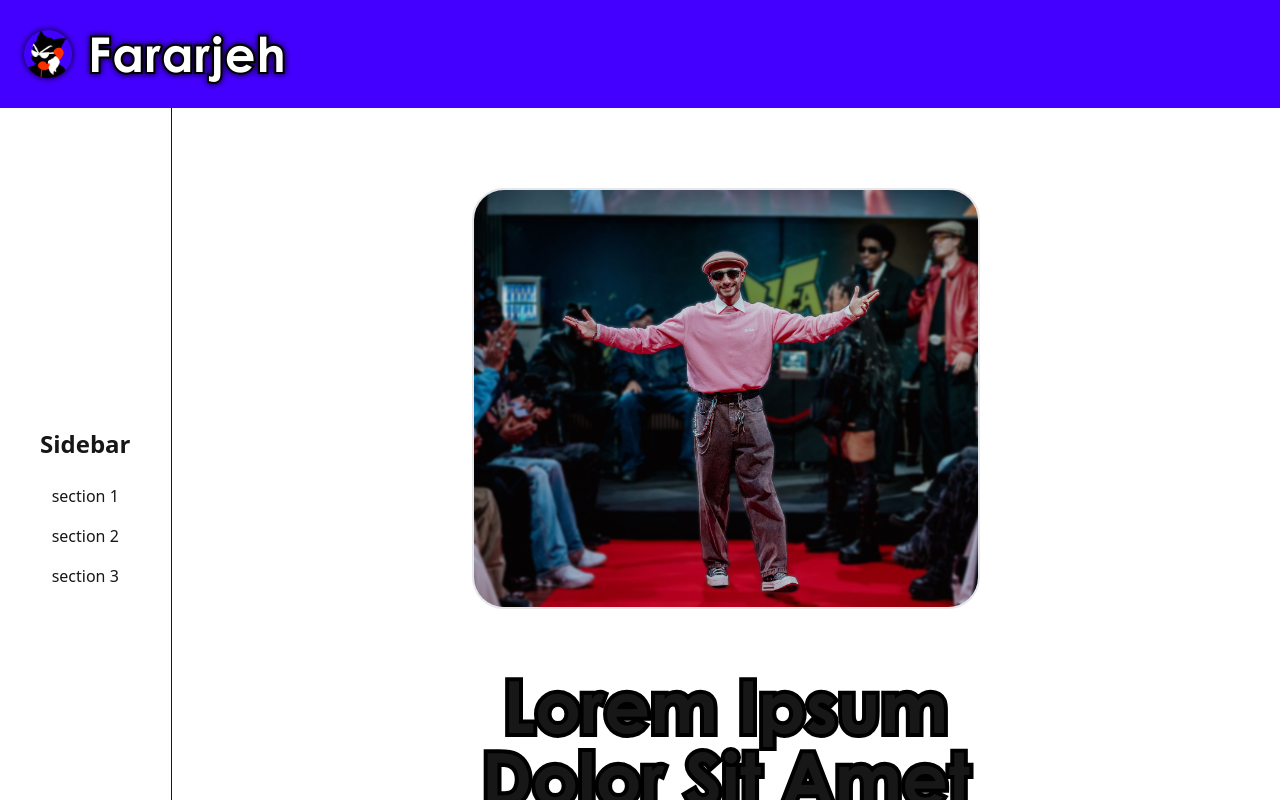
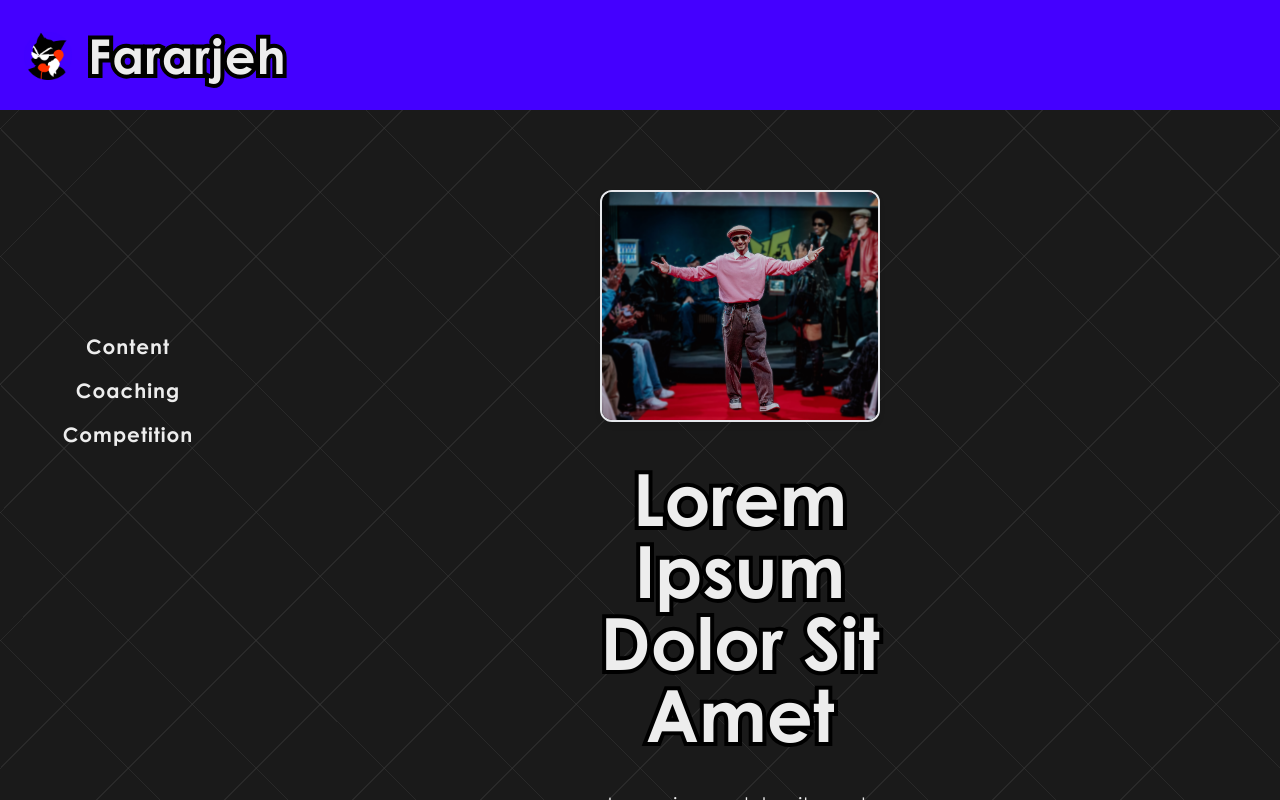
Before and after one commit to bfararjeh/nextjs-learning, a Next.js app: page / in a window 1280 px wide. Shown: the top 800 px of the page. Built offline with nearby package versions, Linux system fonts and the light colour scheme; no server answers.

Commit message:
Huge work on site
Majorly upgrades the aesthetic design, cleaned code by moving most css into the `globals.css` file, more work on the sidebar

```diff
--- a/src/app/(site)/career/page.tsx
+++ b/src/app/(site)/coaching/page.tsx
@@ -4,7 +4,7 @@ export default function Home() {
       <div>
         <div className={'m-8 font-centgoth'}>
           <p>
-            This is the career page.
+            This is the coaching page.
           </p>
         </div>
       </div>
--- a/src/app/globals.css
+++ b/src/app/globals.css
@@ -1,15 +1,8 @@
 @import "tailwindcss";
 
 :root {
-  --background: #ffffff;
-  --foreground: #171717;
-}
-
-@media (prefers-color-scheme: dark) {
-  :root {
-    --background: #1a1a1a;
-    --foreground: #ededed;
-  }
+  --background: #1a1a1a;
+  --foreground: #ededed;
 }
 
 @font-face {
@@ -33,71 +26,86 @@
 }
 
 @layer utilities {
-  .text-stroke-thick {
-    -webkit-text-stroke-width: 12px;
-    -webkit-text-stroke-color: black;
-    paint-order: stroke fill;
-  }
-
   .text-stroke {
     -webkit-text-stroke-width: 8px;
-    -webkit-text-stroke-color: black;
-    paint-order: stroke fill;
-  }
-
-  .text-stroke-thin {
-    -webkit-text-stroke-width: 4px;
-    -webkit-text-stroke-color: black;
-    paint-order: stroke fill;
-  }
-
-  .text-stroke-thinnest {
-    -webkit-text-stroke-width: 2px;
     -webkit-text-stroke-color: black;
     paint-order: stroke fill;
   }
 }
 
 @layer base {
-  .header {
+
+  .footerButton {
+    @apply flex-1 flex items-center gap-3 font-centgoth font-bold justify-center text-3xl px-4 py-2 bg-fararjeh text-white transition hover:bg-gradient-to-b hover:from-fararjeh hover:to-fararjeh-dim hover:text-gray-300;
+  }
+
+  .image {
+    @apply max-h-full rounded-xl m-auto shadow-md;
+  }
+
+  h1 {
+    @apply font-centgoth font-bold text-7xl text-center;
+    -webkit-text-stroke-width: 8px;
+    -webkit-text-stroke-color: black;
+    paint-order: stroke fill;
+  }
+
+  h2 {
     @apply font-centgoth font-bold text-4xl text-center;
     -webkit-text-stroke-width: 4px;
     -webkit-text-stroke-color: black;
     paint-order: stroke fill;
   }
 
-  .header-xl {
-    @apply font-centgoth font-bold text-7xl text-center;
-    -webkit-text-stroke-width: 8px;
-    -webkit-text-stroke-color: black;
-    paint-order: stroke fill;
+  p {
+    @apply font-centgoth text-xl text-center;
   }
 
-  .paragraph {
-    @apply font-centgoth text-xl text-center px-20;
+  section {
+    @apply flex flex-col justify-between items-center py-20;
   }
 
-  .image {
-    @apply object-scale-down max-h-full drop-shadow-md rounded-xl m-auto;
+  body {
+    @apply bg-[var(--background)] text-[var(--foreground)];
   }
 
-  .footerButton {
-    @apply flex-1 flex items-center gap-3 font-centgoth font-bold justify-center text-3xl px-4 py-2 bg-fararjeh text-white transition hover:bg-gradient-to-b hover:from-fararjeh hover:to-fararjeh-dim hover:text-gray-300;
+  header {
+    @apply bg-[#4400ff] pt-8 flex justify-center items-center gap-2.5;
   }
 }
 
-body {
-  background: var(--background);
-  color: var(--foreground);
+#sidebar {
+  @apply font-centgoth font-bold text-xl tracking-wider
 }
 
-header {
-  background-color: #4400ff;
-  color: white;
-  padding-top: 30px;
-  display: flex;
-  justify-content: center;
-  align-items:center;
-  gap: 10px;
-  font-size: 2.5rem;
+#backgroundL span {
+  z-index:-1;
+  opacity:.5;
+  background-color:#383838;
+  width:1px;
+  height:1450vh;
+  position:fixed;
+  top:0px;
+  transform: rotate(45deg); /* Rotate the line */
+  transform-origin: top left; /* Adjust rotation pivot */
 }
+
+#backgroundL span:nth-child(n) {
+  left: calc(10% * (n));
+}
+
+#backgroundR span {
+  z-index:-1;
+  opacity:.5;
+  background-color:#383838;
+  width:1px;
+  height:1450vh;
+  position:fixed;
+  top:0px;
+  transform: rotate(315deg); /* Rotate the line */
+  transform-origin: top left; /* Adjust rotation pivot */
+}
+
+#backgroundR span:nth-child(n) {
+  right: calc(10% * (n));
+}
--- a/src/app/layout.tsx
+++ b/src/app/layout.tsx
@@ -13,8 +13,9 @@ export default function RootLayout({children,}: Readonly<{children: React.ReactN
   return (
     <html lang="en">
       <body className="min-h-screen flex flex-col">
+
         <header className="px-6">
-          <div className="mb-[30px] flex items-center w-full gap-4 drop-shadow-[0_0_3px_black]">
+          <div className="mb-[30px] flex items-center w-full gap-4">
             <Image
               src="/icons/fararjeh.png"
               alt="Site Icon"
@@ -23,7 +24,7 @@ export default function RootLayout({children,}: Readonly<{children: React.ReactN
             />
             <Link
               href="/"
-              className="font-centgoth font-bold text-5xl tracking-wide text-stroke-thin"
+              className="font-centgoth font-bold text-5xl tracking-wide text-stroke"
             >
               Fararjeh
             </Link>
@@ -33,7 +34,17 @@ export default function RootLayout({children,}: Readonly<{children: React.ReactN
           </div>
         </header>
 
-        <div className="flex-1">{children}</div>
+        <main className="flex flex-row">
+          <aside className="fixed w-64 max-w-72 flex flex-col top-0 h-screen justify-center items-center shrink-0">
+            <nav className="flex flex-col gap-4 mb-5">
+              <Link id="sidebar" href = "/content" className="text-center paragraph">Content</Link>
+              <Link id="sidebar" href = "/coaching" className="text-center paragraph">Coaching</Link>
+              <Link id="sidebar" href = "/competition" className="text-center paragraph">Competition</Link>
+            </nav>
+          </aside>
+
+          <div className="ml-[200px]">{children}</div>
+        </main>
 
         <footer className="mt-auto w-full">
           <nav className={"font-centgoth flex w-full justify-center"}>
@@ -41,7 +52,7 @@ export default function RootLayout({children,}: Readonly<{children: React.ReactN
                 href="https://youtube.com/@fararjeh"
                 target="_blank"
                 rel="noopener noreferrer"
-                className="footerButton text-stroke-thin"
+                className="footerButton text-stroke"
               >
                 <Image src="/icons/youtube.png" alt="YouTube" width={48} height={48}/>
                 YouTube</a>
@@ -50,7 +61,7 @@ export default function RootLayout({children,}: Readonly<{children: React.ReactN
                 href="https://x.com/balfararjeh"
                 target="_blank"
                 rel="noopener noreferrer"
-                className="footerButton text-stroke-thin"
+                className="footerButton text-stroke"
               >
                 <Image src="/icons/twitter.png" alt="Twitter" width={48} height={48}/>
                 Twitter</a>
@@ -59,7 +70,7 @@ export default function RootLayout({children,}: Readonly<{children: React.ReactN
                 href="https://metafy.gg/@fararjeh"
                 target="_blank"
                 rel="noopener noreferrer"
-                className="footerButton text-stroke-thin"
+                className="footerButton text-stroke"
               >
                 <Image src="/icons/metafy.png" alt="Metafy" width={48} height={48}/>
                 Metafy</a>
@@ -68,12 +79,25 @@ export default function RootLayout({children,}: Readonly<{children: React.ReactN
                 href="https://twitch.tv/fararjeh"
                 target="_blank"
                 rel="noopener noreferrer"
-                className="footerButton text-stroke-thin"
+                className="footerButton text-stroke"
               >
                 <Image src="/icons/twitch.png" alt="Twitch" width={40} height={32}/>
                 Twitch</a>
           </nav>
         </footer>
+
+        <div id="backgroundL">
+          {Array.from({ length: 15 }).map((_, i) => (
+            <span key={i} style={{ left: `${10 * (i + 1)}%` }}></span>
+          ))}
+        </div>
+
+        <div id="backgroundR">
+          {Array.from({ length: 15 }).map((_, i) => (
+            <span key={i} style={{ right: `${10 * (i + 1)}%` }}></span>
+          ))}
+        </div>
+
       </body>
     </html>
   );
--- a/src/app/page.tsx
+++ b/src/app/page.tsx
@@ -2,105 +2,93 @@
 import Image from "next/image";
 import { motion, useScroll, useTransform } from "framer-motion";
 import React from "react";
-import Link from "next/link";
-import ReturnSubs from "../components/ReturnSubs";
 
 export default function Home() {
   const { scrollYProgress } = useScroll();
-  const opacity1 = useTransform(scrollYProgress, [0.1, 0.101], [0, 1]);
-  const opacity2 = useTransform(scrollYProgress, [0.45, 0.451], [0, 1]);
-  const opacity3 = useTransform(scrollYProgress, [0.75, 0.751], [0, 1]);
+  const opacity1 = useTransform(scrollYProgress, [0.3, 0.301], [0, 1]);
+  const opacity2 = useTransform(scrollYProgress, [0.55, 0.551], [0, 1]);
+  const opacity3 = useTransform(scrollYProgress, [0.8, 0.801], [0, 1]);
 
   return (
-    <div className="flex flex-row">
+    <main className="px-100">
 
-      <aside className="w-325 px-10 py-10 flex flex-col top-27 sticky h-screen justify-center items-center border-r">
-        <h2 className="text-2xl font-bold mb-6">Sidebar</h2>
-        <nav className="flex flex-col gap-4">
-          <p>section 1</p>
-          <p>section 2</p>
-          <p>section 3</p>
-        </nav>
-      </aside>
-
-
-      <div className="px-75">
+      <section id="about">
         <Image
           src="/home/showcase_1.png"
           alt="showcase"
-          width={900}
-          height={1}
+          width={850}
+          height={850}
           quality={100}
-          className="mt-20 rounded-4xl m-auto border-2 border-gray-200"
+          className="image border-2 border-gray-200 mb-10"
         />
 
-        <div>
-          <p className="header-xl mt-15">Lorem Ipsum Dolor Sit Amet</p>
-          <p className="paragraph mt-20">Lorem ipsum dolor sit amet, consectetur adipiscing elit. Duis eu auctor neque, eu rhoncus massa. Donec malesuada orci a ex blandit pretium. Proin a porttitor neque, non posuere massa. Nullam id varius leo. Vivamus dapibus, nibh eget facilisis iaculis, nibh odio viverra nunc, et mattis nibh neque sed dolor. Aliquam ante tellus, rhoncus pellentesque justo sed, bibendum placerat metus. Nam velit mi, posuere nec sem eu, interdum sodales turpis. Curabitur a massa non magna tempor auctor. Nunc enim erat, luctus ac est ut, blandit ultrices sem. Aenean placerat vel turpis sollicitudin fringilla. Aenean vel odio id elit suscipit ultrices non ac arcu. </p>
-        </div>
 
-        <div className="flex flex-col justify-between items-center px-12 py-20 gap-10">
-          <motion.div style={{ opacity: opacity1 }} className="transition-opacity duration-700 flex">
-            <div>
+          <h1>Lorem Ipsum Dolor Sit Amet</h1>
+          <p className="mt-10">Lorem ipsum dolor sit amet, consectetur adipiscing elit. Duis eu auctor neque, eu rhoncus massa. Donec malesuada orci a ex blandit pretium. Proin a porttitor neque, non posuere massa. Nullam id varius leo. Vivamus dapibus, nibh eget facilisis iaculis, nibh odio viverra nunc, et mattis nibh neque sed dolor. Aliquam ante tellus, rhoncus pellentesque justo sed, bibendum placerat metus. Nam velit mi, posuere nec sem eu, interdum sodales turpis. Curabitur a massa non magna tempor auctor. Nunc enim erat, luctus ac est ut, blandit ultrices sem. Aenean placerat vel turpis sollicitudin fringilla. Aenean vel odio id elit suscipit ultrices non ac arcu. </p>
+
+      </section>
+
+      <section id="test">
+        <motion.div style={{ opacity: opacity1 }} className="transition-opacity duration-700">
+          <div className="flex flex-row">
             <Image
               src="/home/fighting-games.jpg"
               alt="FGC"
-                width={3000}
-                height={1}
-                quality={100}
-                className="image"
-              />
-            </div>
-
-            <div className="flex flex-col justify-center">
-              <p className="header">Lorem Ipsum</p>
-              <p className="paragraph mt-20">Lorem ipsum dolor sit amet, consectetur adipiscing elit. Duis eu auctor neque, eu rhoncus massa. Donec malesuada orci a ex blandit pretium. Proin a porttitor neque, non posuere massa. Nullam id varius leo. Vivamus dapibus, nibh eget facilisis iaculis, nibh odio viverra nunc, et mattis nibh neque sed dolor. Aliquam ante tellus, rhoncus pellentesque justo sed, bibendum placerat metus. Nam velit mi, posuere nec sem eu, interdum sodales turpis. Curabitur a massa non magna tempor auctor. Nunc enim erat, luctus ac est ut, blandit ultrices sem. Aenean placerat vel turpis sollicitudin fringilla. Aenean vel odio id elit suscipit ultrices non ac arcu. </p>
-            </div>
-          </motion.div>
-
-          <motion.div style={{ opacity: opacity2 }} className="transition-opacity duration-700 flex">
-            <div className="flex flex-col justify-center">
-              <p className="header">Lorem Ipsum</p>
-              <p className="paragraph mt-20">Lorem ipsum dolor sit amet, consectetur adipiscing elit. Duis eu auctor neque, eu rhoncus massa. Donec malesuada orci a ex blandit pretium. Proin a porttitor neque, non posuere massa. Nullam id varius leo. Vivamus dapibus, nibh eget facilisis iaculis, nibh odio viverra nunc, et mattis nibh neque sed dolor. Aliquam ante tellus, rhoncus pellentesque justo sed, bibendum placerat metus. Nam velit mi, posuere nec sem eu, interdum sodales turpis. Curabitur a massa non magna tempor auctor. Nunc enim erat, luctus ac est ut, blandit ultrices sem. Aenean placerat vel turpis sollicitudin fringilla. Aenean vel odio id elit suscipit ultrices non ac arcu. </p>
-            </div>
-
-            <div>
-              <Image
-                src="/home/status.png"
-                alt="Metafy"
-                width={3000}
-                height={1}
-                quality={100}
-                className="image"
-              />
-            </div>
-          </motion.div>
-
-          <motion.div style={{ opacity: opacity3 }} className="transition-opacity duration-700 flex">
-
-            <div className="relative">
-              <Image
-                src="/home/sub-count-test.png"
-                alt="Sub Counter"
-                width={3000}
-                height={1}
+              width={500}
+              height={500}
               quality={100}
               className="image"
             />
 
-              <div className="mt-1 ml-1 absolute inset-0 flex flex-col justify-center text-center text-[5.5em] text-black font-sans font-semibold">
-                  <ReturnSubs />
+            <div className="bg-[#141414] self-center rounded-r-xl">
+              <h2 className="mt-10">Lorem Ipsum</h2>
+              <p className="py-10 px-10">Lorem ipsum dolor sit amet, consectetur adipiscing elit. Duis eu auctor neque, eu rhoncus massa. Donec malesuada orci a ex blandit pretium. Proin a porttitor neque, non posuere massa. Nullam id varius leo. Vivamus dapibus, nibh eget facilisis iaculis, nibh odio viverra nunc, et mattis nibh neque sed dolor. Aliquam ante tellus, rhoncus pellentesque justo sed, bibendum placerat metus. Nam velit mi, posuere nec sem eu, interdum sodales turpis. Curabitur a massa non magna tempor auctor. Nunc enim erat, luctus ac est ut, blandit ultrices sem. Aenean placerat vel turpis sollicitudin fringilla. Aenean vel odio id elit suscipit ultrices non ac arcu. </p>
+            </div>
+          </div>
+        </motion.div>
+      </section>
+
+      <section id="test">
+        <motion.div style={{ opacity: opacity2 }} className="transition-opacity duration-700">
+          <div className="flex flex-row">
+            <div className="bg-[#141414] self-center rounded-l-xl">
+              <h2 className="mt-10">Lorem Ipsum</h2>
+              <p className="py-10 px-10">Lorem ipsum dolor sit amet, consectetur adipiscing elit. Duis eu auctor neque, eu rhoncus massa. Donec malesuada orci a ex blandit pretium. Proin a porttitor neque, non posuere massa. Nullam id varius leo. Vivamus dapibus, nibh eget facilisis iaculis, nibh odio viverra nunc, et mattis nibh neque sed dolor. Aliquam ante tellus, rhoncus pellentesque justo sed, bibendum placerat metus. Nam velit mi, posuere nec sem eu, interdum sodales turpis. Curabitur a massa non magna tempor auctor. Nunc enim erat, luctus ac est ut, blandit ultrices sem. Aenean placerat vel turpis sollicitudin fringilla. Aenean vel odio id elit suscipit ultrices non ac arcu. </p>
             </div>
 
-            </div>
+            <Image
+              src="/home/status.png"
+              alt="Metafy"
+              width={500}
+              height={500}
+              quality={100}
+              className="image"
+            />
 
-            <div className="flex flex-col justify-center">
-              <p className="header">Lorem Ipsum</p>
-              <p className="paragraph mt-20">Lorem ipsum dolor sit amet, consectetur adipiscing elit. Duis eu auctor neque, eu rhoncus massa. Donec malesuada orci a ex blandit pretium. Proin a porttitor neque, non posuere massa. Nullam id varius leo. Vivamus dapibus, nibh eget facilisis iaculis, nibh odio viverra nunc, et mattis nibh neque sed dolor. Aliquam ante tellus, rhoncus pellentesque justo sed, bibendum placerat metus. Nam velit mi, posuere nec sem eu, interdum sodales turpis. Curabitur a massa non magna tempor auctor. Nunc enim erat, luctus ac est ut, blandit ultrices sem. Aenean placerat vel turpis sollicitudin fringilla. Aenean vel odio id elit suscipit ultrices non ac arcu. </p>
           </div>
         </motion.div>
+      </section>
+
+      <section id="test">
+        <motion.div style={{ opacity: opacity3 }} className="transition-opacity duration-700">
+          <div className="flex flex-row">
+            <Image
+              src="/home/sub-count-test.png"
+              alt="Sub Counter"
+              width={500}
+              height={500}
+              quality={100}
+              className="image"
+            />
+
+            <div className="bg-[#141414] self-center rounded-l-xl">
+              <h2 className="mt-10">Lorem Ipsum</h2>
+              <p className="py-10 px-10">Lorem ipsum dolor sit amet, consectetur adipiscing elit. Duis eu auctor neque, eu rhoncus massa. Donec malesuada orci a ex blandit pretium. Proin a porttitor neque, non posuere massa. Nullam id varius leo. Vivamus dapibus, nibh eget facilisis iaculis, nibh odio viverra nunc, et mattis nibh neque sed dolor. Aliquam ante tellus, rhoncus pellentesque justo sed, bibendum placerat metus. Nam velit mi, posuere nec sem eu, interdum sodales turpis. Curabitur a massa non magna tempor auctor. Nunc enim erat, luctus ac est ut, blandit ultrices sem. Aenean placerat vel turpis sollicitudin fringilla. Aenean vel odio id elit suscipit ultrices non ac arcu. </p>
             </div>
           </div>
-    </div>
+        </motion.div>
+      </section>
+
+    </main>
   );
 }
```
Lines whose indentation alone changed are shown as unchanged.
